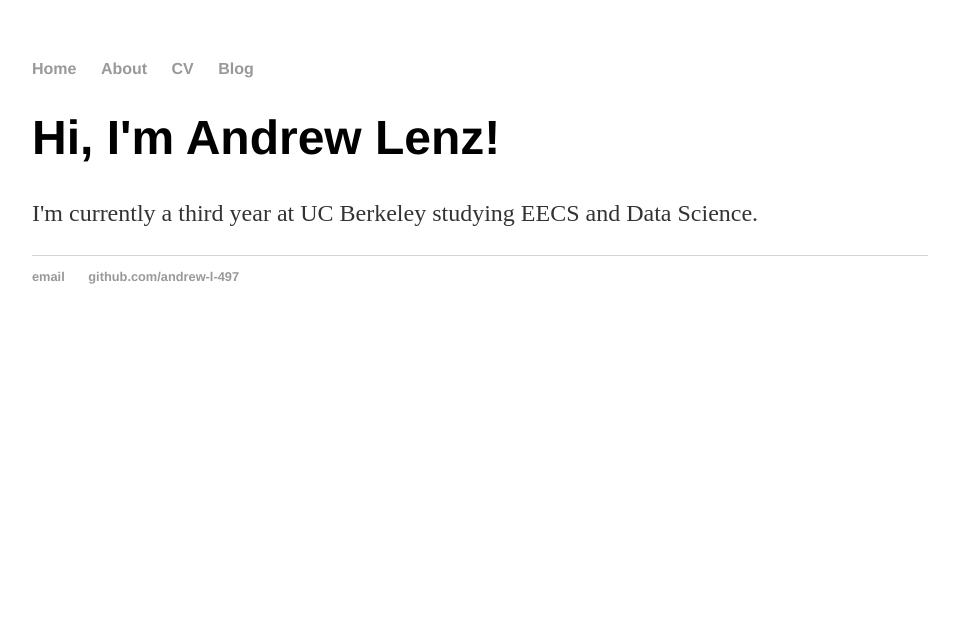
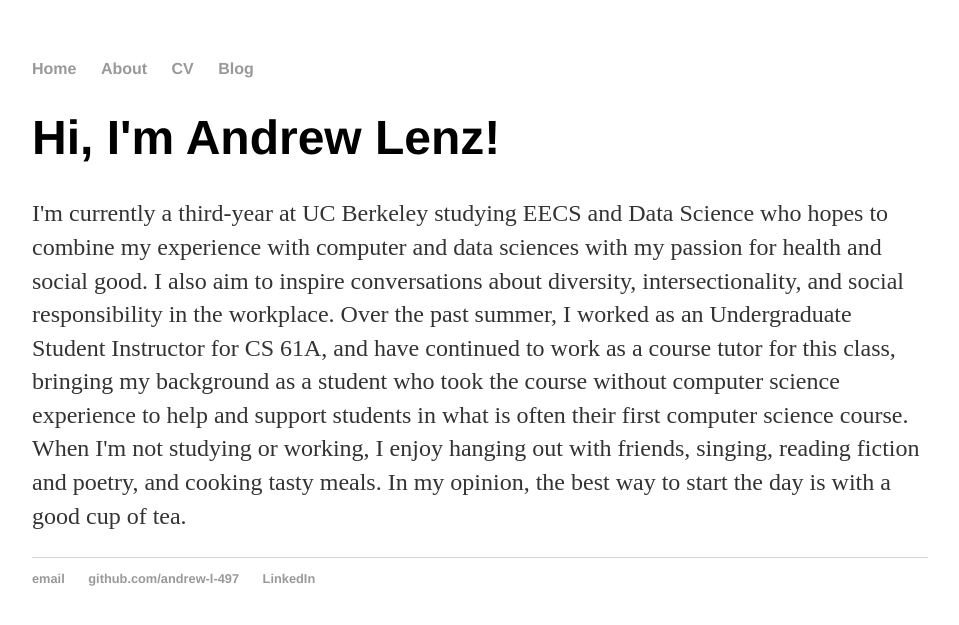
Before and after one commit to andrew-l-497/andrew-l-497.github.io, a Jekyll site: the page built from about/index.html, in a window 1280 px wide. Shown: the top 625 px of the page, without its empty margins (160-1119 px from the left). Built offline with Jekyll 4.4.1, drawn with Linux system fonts in a browser that asks for light colours.

Commit message:
updated about me and added LinkedIn

```diff
--- a/_layouts/default.html
+++ b/_layouts/default.html
@@ -23,6 +23,7 @@
     		<ul>
         		<li><a href="mailto:andrew.lenz@berkeley.edu">email</a></li>
         		<li><a href="https://github.com/andrew-l-497">github.com/andrew-l-497</a></li>
+						<li><a href="https://www.linkedin.com/in/andrew-lenz/">LinkedIn</a></li>
 			</ul>
 		</footer>
 	</body>
--- a/about/index.html
+++ b/about/index.html
@@ -4,5 +4,6 @@ title: About Me
 ---
 <div class="blurb">
         <h1>Hi, I'm Andrew Lenz!</h1>
-        <p>I'm currently a third year at UC Berkeley studying EECS and Data Science. </p>
+        <p>I'm currently a third-year at UC Berkeley studying EECS and Data Science who hopes to combine my experience with computer and data sciences with my passion for health and social good. I also aim to inspire conversations about diversity, intersectionality, and social responsibility in the workplace. Over the past summer, I worked as an Undergraduate Student Instructor for CS 61A, and have continued to work as a course tutor for this class, bringing my background as a student who took the course without computer science experience to help and support students in what is often their first computer science course.
+          <br> When I'm not studying or working, I enjoy hanging out with friends, singing, reading fiction and poetry, and cooking tasty meals. In my opinion, the best way to start the day is with a good cup of tea.</p>
 </div><!-- /.blurb -->
```
